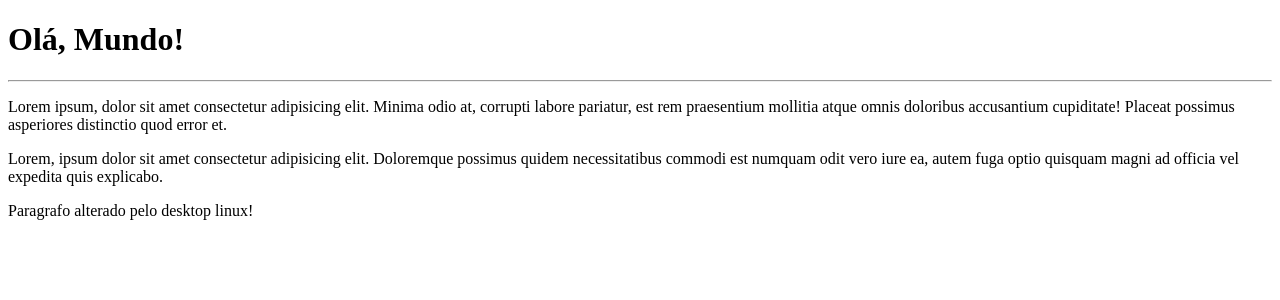
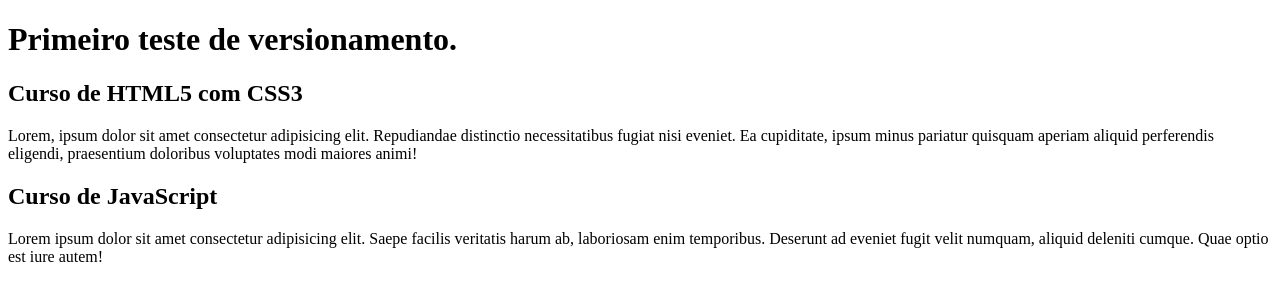
Before and after one commit to Israel-covello/Git_GitHub, a plain HTML site: page site-exemplo/index.html in a window 1280 px wide. Drawn offline with Linux system fonts and the light colour scheme.

Commit message:
Comecei a a escrever o conteúdo.

```diff
--- a/site-exemplo/index.html
+++ b/site-exemplo/index.html
@@ -7,10 +7,18 @@
     <title>Primeiro site em repositório</title>
 </head>
 <body>
-    <h1>Olá, Mundo!</h1>
-    <hr>
-    <p>Lorem ipsum, dolor sit amet consectetur adipisicing elit. Minima odio at, corrupti labore pariatur, est rem praesentium mollitia atque omnis doloribus accusantium cupiditate! Placeat possimus asperiores distinctio quod error et.</p>
-    <p>Lorem, ipsum dolor sit amet consectetur adipisicing elit. Doloremque possimus quidem necessitatibus commodi est numquam odit vero iure ea, autem fuga optio quisquam magni ad officia vel expedita quis explicabo.</p>
-    <p>Paragrafo alterado pelo desktop linux!</p>
+    <main>
+        <header>
+            <h1>Primeiro teste de versionamento.</h1>
+        </header>
+        <article>
+            <h2>Curso de HTML5 com CSS3</h2>
+            <p>Lorem, ipsum dolor sit amet consectetur adipisicing elit. Repudiandae distinctio necessitatibus fugiat nisi eveniet. Ea cupiditate, ipsum minus pariatur quisquam aperiam aliquid perferendis eligendi, praesentium doloribus voluptates modi maiores animi!</p>
+        </article>
+        <article>
+            <h2>Curso de JavaScript</h2>
+            <p>Lorem ipsum dolor sit amet consectetur adipisicing elit. Saepe facilis veritatis harum ab, laboriosam enim temporibus. Deserunt ad eveniet fugit velit numquam, aliquid deleniti cumque. Quae optio est iure autem!</p>
+        </article>
+    </main>
 </body>
 </html>
```
